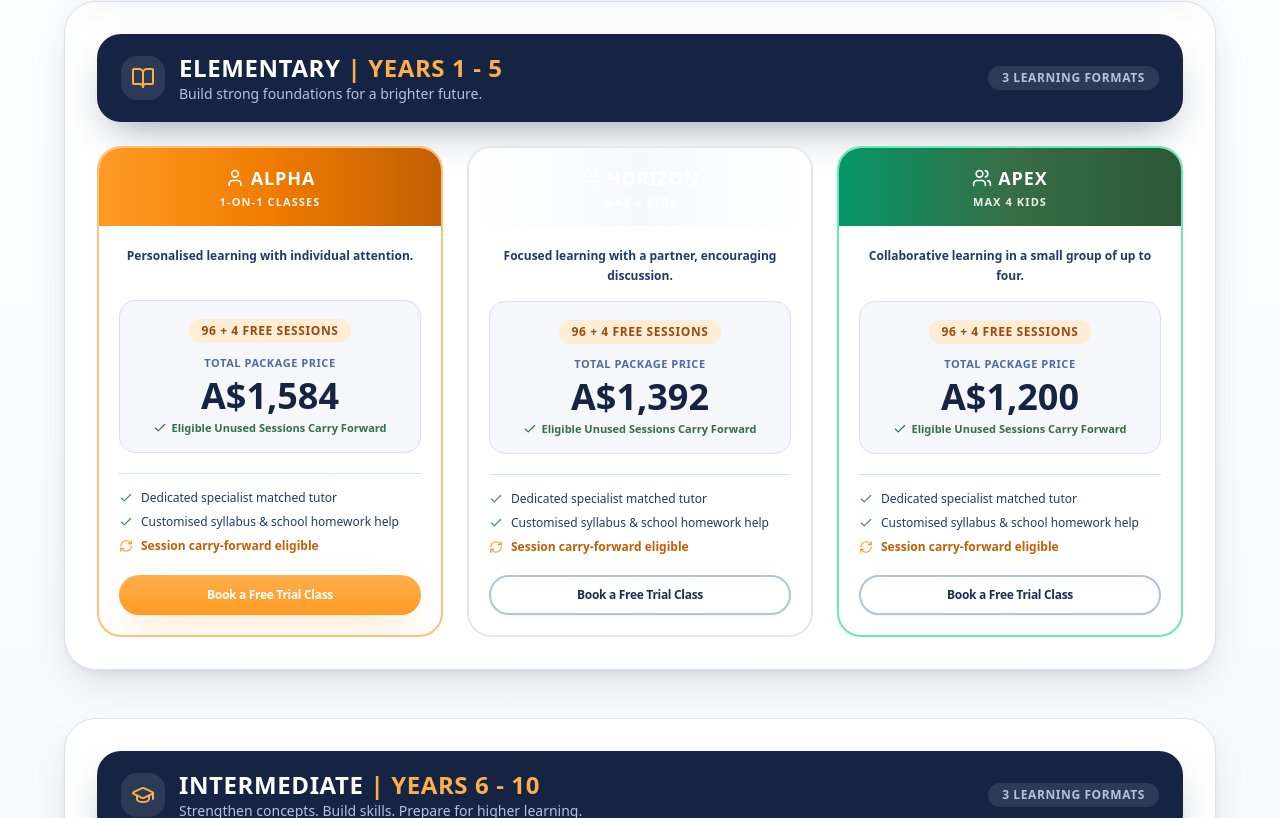
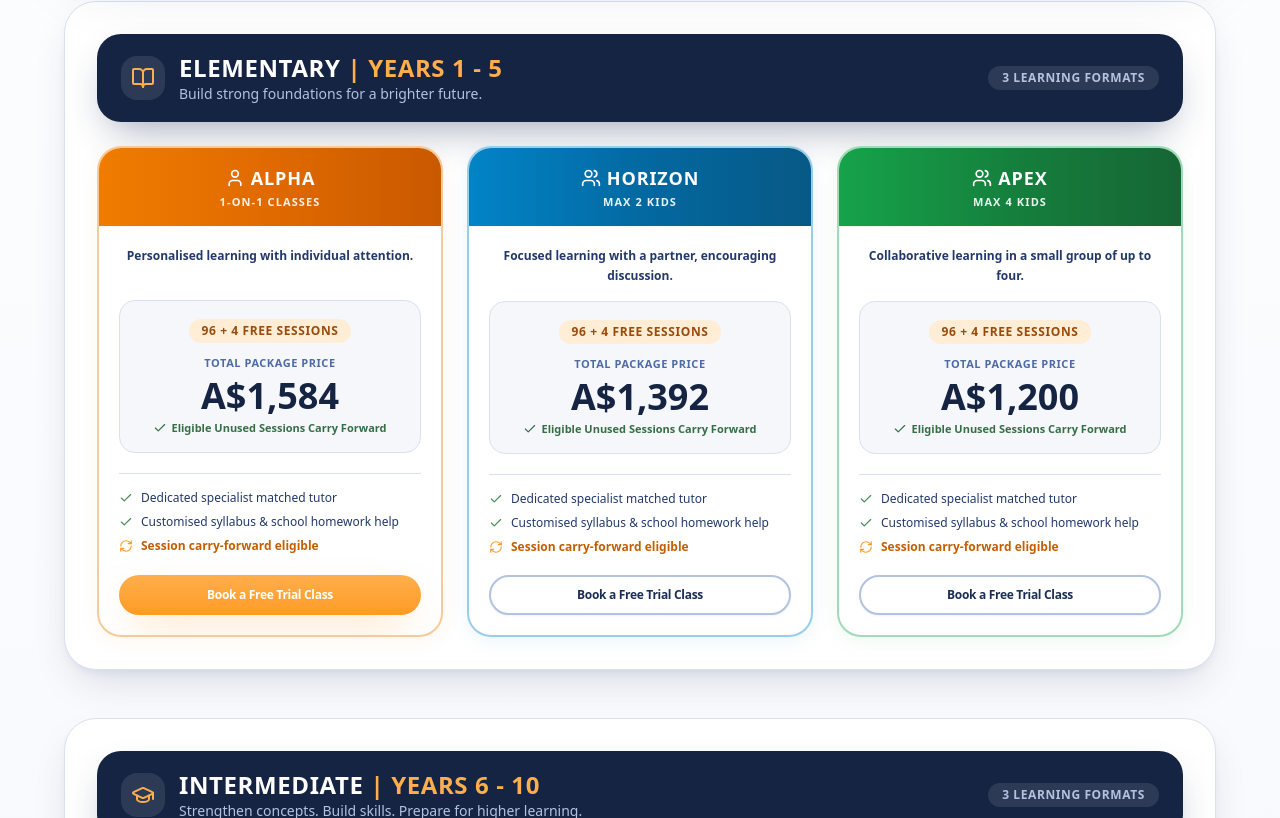
Before and after one commit to Lakshayg001/OnlyTeacher, a React (Vite) app: page /pricing in a window 1280 px wide. Shown: the part 1222-2040 px from the top of the page. Built offline with nearby package versions, Linux system fonts and the light colour scheme.

Commit message:
fix: make Horizon card header vibrant blue and fully visible

```diff
--- a/src/pages/Pricing.tsx
+++ b/src/pages/Pricing.tsx
@@ -58,11 +58,11 @@ export default function Pricing() {
   const getSubPlanHeaderGradient = (color: SubPlan['color']) => {
     switch (color) {
       case 'amber':
-        return 'bg-gradient-to-r from-amber-500 via-amber-600 to-amber-700 text-white';
+        return 'bg-gradient-to-r from-[#F07C00] via-[#E06A00] to-[#C95900] text-white shadow-sm';
       case 'sky':
-        return 'bg-gradient-to-r from-sky-500 via-sky-600 to-blue-700 text-white';
+        return 'bg-gradient-to-r from-[#0284C7] via-[#0369A1] to-[#075985] text-white shadow-sm';
       case 'emerald':
-        return 'bg-gradient-to-r from-emerald-600 via-forest-600 to-forest-700 text-white';
+        return 'bg-gradient-to-r from-[#16A34A] via-[#15803D] to-[#166534] text-white shadow-sm';
       default:
         return 'bg-navy-700 text-white';
     }
@@ -71,11 +71,11 @@ export default function Pricing() {
   const getSubPlanBorderColor = (color: SubPlan['color']) => {
     switch (color) {
       case 'amber':
-        return 'border-amber-300 hover:border-amber-500';
+        return 'border-[#F07C00]/40 hover:border-[#F07C00] shadow-[0_4px_20px_rgba(240,124,0,0.07)]';
       case 'sky':
-        return 'border-sky-300 hover:border-sky-500';
+        return 'border-[#0284C7]/40 hover:border-[#0284C7] shadow-[0_4px_20px_rgba(2,132,199,0.08)]';
       case 'emerald':
-        return 'border-emerald-300 hover:border-emerald-500';
+        return 'border-[#16A34A]/40 hover:border-[#16A34A] shadow-[0_4px_20px_rgba(22,163,74,0.07)]';
       default:
         return 'border-navy-200';
     }
@@ -224,7 +224,7 @@ export default function Pricing() {
               <div
                 className={cn(
                   'pointer-events-none absolute -right-20 -top-20 h-80 w-80 rounded-full blur-3xl opacity-40',
-                  selectedPlanType === 'flexicarry' ? 'bg-amber-300' : 'bg-sky-200',
+                  selectedPlanType === 'flexicarry' ? 'bg-amber-300' : 'bg-[#0284C7]/20',
                 )}
               />
               <div className="pointer-events-none absolute -left-20 -bottom-20 h-80 w-80 rounded-full bg-navy-100 blur-3xl opacity-50" />
@@ -312,8 +312,8 @@ export default function Pricing() {
                     <p className="mt-2 text-lg font-extrabold text-navy-600 sm:text-xl md:text-2xl">
                       {country.standardSubtitle}
                     </p>
-                    <div className="mt-5 inline-flex items-center gap-3 rounded-2xl border border-sky-200 bg-sky-50 px-5 py-2.5 text-xs font-bold text-sky-950 sm:text-sm">
-                      <Sparkles className="h-4 w-4 text-sky-600 shrink-0" />
+                    <div className="mt-5 inline-flex items-center gap-3 rounded-2xl border border-[#0284C7]/30 bg-[#0284C7]/10 px-5 py-2.5 text-xs font-bold text-[#0369A1] sm:text-sm">
+                      <Sparkles className="h-4 w-4 text-[#0284C7] shrink-0" />
                       <span>{country.standardBanner}</span>
                     </div>
                   </>
@@ -494,7 +494,13 @@ export default function Pricing() {
                               variant={plan.color === 'amber' ? 'primary' : 'outline'}
                               full
                               size="sm"
-                              className="w-full text-xs"
+                              className={cn(
+                                'w-full text-xs font-extrabold transition-all duration-200',
+                                plan.color === 'sky' &&
+                                  'hover:border-[#0284C7] hover:text-[#0284C7] hover:bg-[#0284C7]/5',
+                                plan.color === 'emerald' &&
+                                  'hover:border-[#16A34A] hover:text-[#16A34A] hover:bg-[#16A34A]/5',
+                              )}
                             >
                               Book a Free Trial Class
                             </Button>
```
